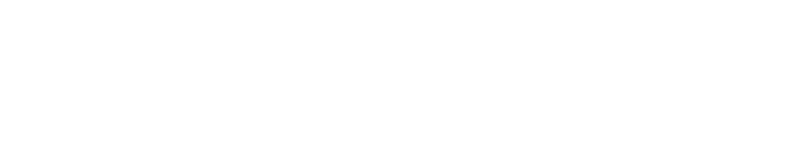
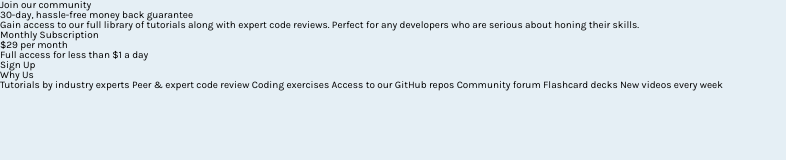
Before and after one commit to funnypar/Components, a website: page single-price-grid-component-master/index.html in a window 1280 px wide. Shown: the whole page, without its empty margins (0-786 px from the left). Drawn offline with Linux system fonts and the light colour scheme.

Commit message:
addedHtmlStructure

```diff
--- a/single-price-grid-component-master/index.html
+++ b/single-price-grid-component-master/index.html
@@ -70,13 +70,31 @@
           */
         </style>
     </head>
-    <body>
-        <!-- Join our community 30-day, hassle-free money back guarantee Gain access
-        to our full library of tutorials along with expert code reviews. Perfect
-        for any developers who are serious about honing their skills. Monthly
-        Subscription &dollar;29 per month Full access for less than &dollar;1 a
-        day Sign Up Why Us Tutorials by industry experts Peer &amp; expert code
-        review Coding exercises Access to our GitHub repos Community forum
-        Flashcard decks New videos every week -->
+    <body class="bg-Light-Gray">
+        <section>
+            <div>
+                <h1>Join our community</h1>
+                <h3>30-day, hassle-free money back guarantee</h3>
+                <p>
+                    Gain access to our full library of tutorials along with
+                    expert code reviews. Perfect for any developers who are
+                    serious about honing their skills.
+                </p>
+            </div>
+            <div>
+                <h2>Monthly Subscription</h2>
+                <h4>$29 <span>per month</span></h4>
+                <h5>Full access for less than $1 a day</h5>
+                <button>Sign Up</button>
+            </div>
+            <div>
+                <h2>Why Us</h2>
+                <p>
+                    Tutorials by industry experts Peer &amp; expert code review
+                    Coding exercises Access to our GitHub repos Community forum
+                    Flashcard decks New videos every week
+                </p>
+            </div>
+        </section>
     </body>
 </html>
```
Also changed, not shown: single-price-grid-component-master/dist/output.css.
